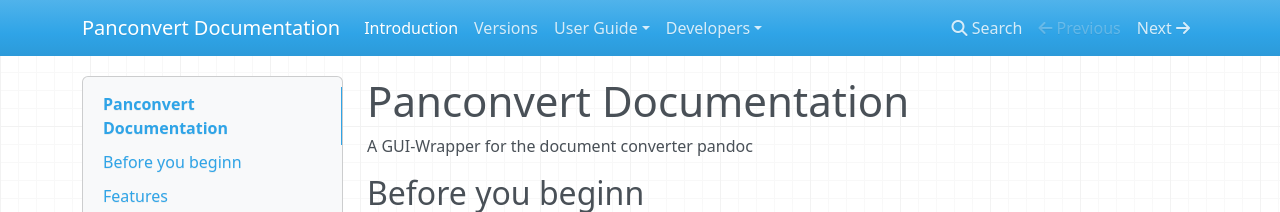
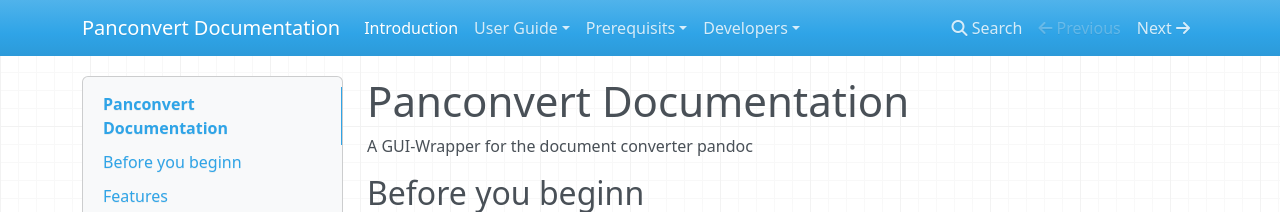
Before and after one commit to apaeffgen/PanConvert, an MkDocs documentation site: the page built from docs/index.md, in a window 1280 px wide. Shown: the top 212 px of the page. Built offline with MkDocs 1.6.1, drawn with Linux system fonts in a browser that asks for light colours; nearby versions of some CDN libraries; old or Windows-style settings are respelled for this version of MkDocs; some of the changed lines change nothing that is shown.

Commit message:
Documentation Update

```diff
--- a/mkdocs.yml
+++ b/mkdocs.yml
@@ -3,8 +3,8 @@
 repository_url:
 pages:
 - ['index.md', 'Introduction']
-- ['changelog.md', 'Versions']
-- ['User_Guide/basic_info.md', 'User Guide', 'Basic Information']
 - ['User_Guide/Basic_Usage.md', 'User Guide', 'Basic Usage']
+- ['User_Guide/Pandoc_Help.md', 'User Guide', 'Pandoc Help']
 - ['User_Guide/Update.md', 'User Guide', 'Update']
+- ['Xtras/Install_Instructions.md', 'Prerequisits', 'Install Instructions']
 - ['Xtras/Build_Instructions.md', 'Developers', 'Building Binaries']
```
